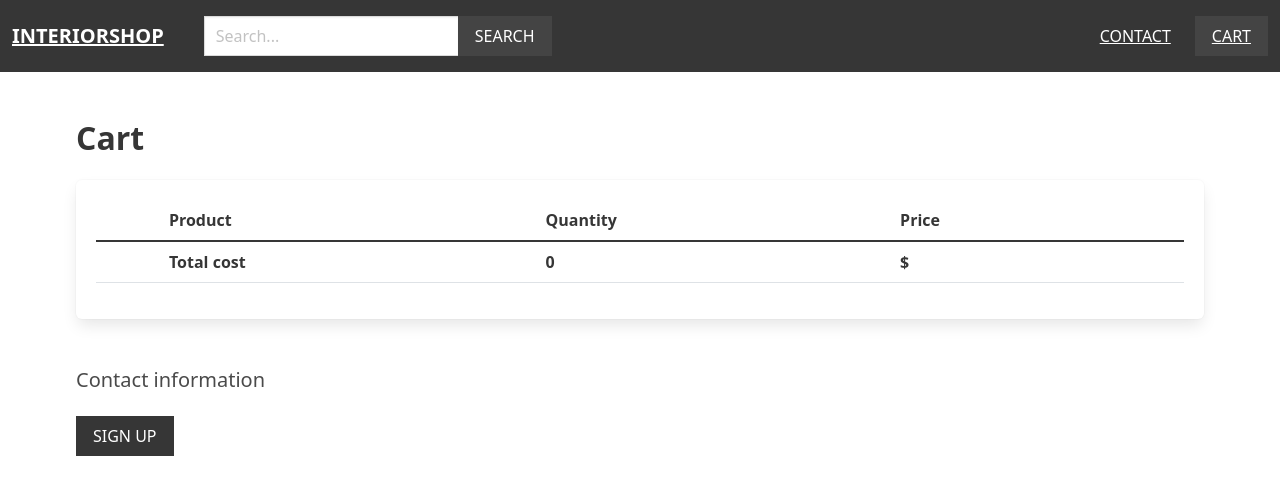
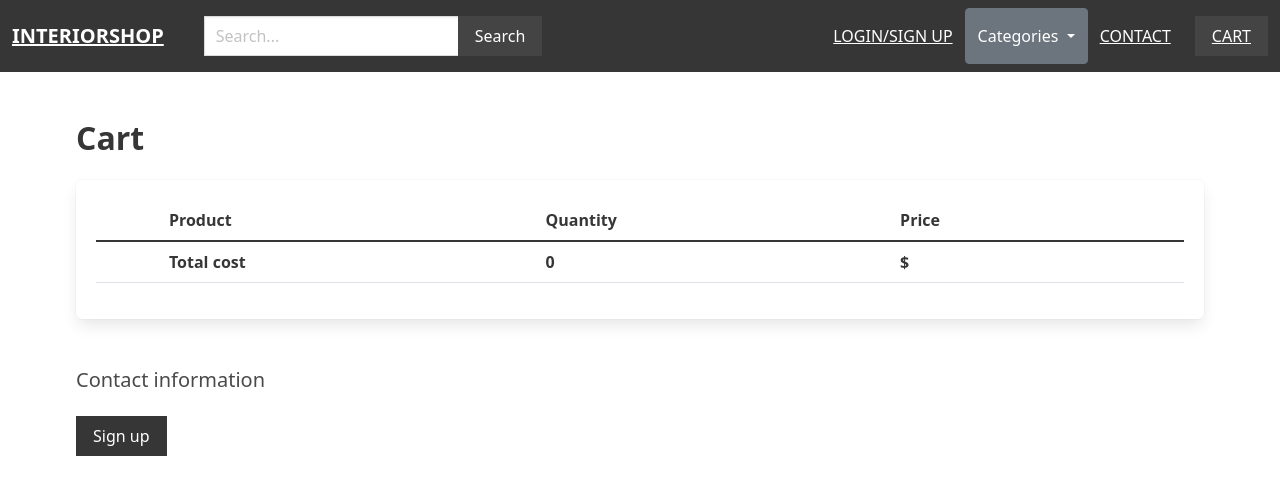
Before and after one commit to kkpandey0686/Ecommerce_Project_1, a Django app: template apps/cart/templates/cart/cart.html in a window 1280 px wide. Shown: the top 495 px of the page. Run offline with Django 3.2, Linux system fonts and the light colour scheme; the template is opened without the code that fills it, so the values that code supplies are empty.

Commit message:
Basic routing done

```diff
--- a/apps/cart/templates/cart/cart.html
+++ b/apps/cart/templates/cart/cart.html
@@ -144,7 +144,7 @@
 
                 <div class="field">
                     <div class="control">
-                        <button class="button is-dark is-uppercase">Sign up</button>
+                        <button class="button is-dark  ">Sign up</button>
                     </div>
                 </div>
 
@@ -165,7 +165,7 @@
 
             <div class="field">
                 <div class="control">
-                    <button class="button is-dark mt-4 is-uppercase">Checkout</button>
+                    <button class="button is-dark mt-4  ">Checkout</button>
                 </div>
             </div>
         </div>
--- a/apps/core/templates/core/base.html
+++ b/apps/core/templates/core/base.html
@@ -12,6 +12,8 @@
         <link rel="stylesheet" href="https://cdn.jsdelivr.net/npm/bulma@0.9.1/css/bulma.min.css">
         <!-- CSS only -->
         <link href="https://cdn.jsdelivr.net/npm/bootstrap@5.0.0-beta3/dist/css/bootstrap.min.css" rel="stylesheet" integrity="sha384-eOJMYsd53ii+scO/bJGFsiCZc+5NDVN2yr8+0RDqr0Ql0h+rP48ckxlpbzKgwra6" crossorigin="anonymous">
+        <!-- JavaScript Bundle with Popper -->
+        <script src="https://cdn.jsdelivr.net/npm/bootstrap@5.0.0-beta3/dist/js/bootstrap.bundle.min.js" integrity="sha384-JEW9xMcG8R+pH31jmWH6WWP0WintQrMb4s7ZOdauHnUtxwoG2vI5DkLtS3qm9Ekf" crossorigin="anonymous"></script>
         <link rel="stylesheet" href="{% static 'styles/main.css' %}">
 
         <script src="{% static 'scripts/main.js' %}"></script>
@@ -38,7 +40,7 @@
                                     <input type="text" class="input" placeholder="Search..." name="query">
                                 </div>
                                 <div class="control">
-                                    <button class="button is-dark is-uppercase">Search</button>
+                                    <button class="button is-dark  ">Search</button>
                                 </div>
                             </div>
                         </form>
@@ -47,13 +49,28 @@
 
                 <div class="navbar-end">
 
+                    {% if request.user.is_authenticated%}
+                        <a href="{% url 'logout' %}" class="navbar-item"> Logout </a>
+                    {% else %}
+                        <a href="{% url 'login' %}" class="navbar-item"> Login/Sign Up</a>
+                    {% endif%}
+
                     {% if request.user.customUser.role == "VEN" %}
                         <a href="{% url 'vendor_admin' %}" class="navbar-item">Vendor Panel</a>
                     {% endif %}
 
-                    {% for category in menu_categories %}
-                        <a href="{% url 'category' category.slug %}" class="navbar-item">{{ category.title }}</a>
-                    {% endfor %}
+
+                    <div class="dropdown">
+                        <button class="btn btn-secondary dropdown-toggle" type="button" id="dropdownMenuButton1" data-bs-toggle="dropdown" aria-expanded="false">
+                            Categories
+                        </button>
+
+                        <ul class="dropdown-menu" aria-labelledby="dropdownMenuButton1">
+                            {% for category in menu_categories %}
+                                <li><a class="dropdown-item" href="{% url 'category' category.slug %}" >{{ category.title }}</a></li>
+                            {% endfor %}
+                        </ul>
+                    </div>
 
                     <a href="{% url 'contact' %}" class="navbar-item">Contact</a>
 
--- a/apps/product/admin.py
+++ b/apps/product/admin.py
@@ -1,6 +1,7 @@
 from django.contrib import admin
 
-from .models import Category, Product
+from .models import Category, Product, ProductReview
 
 admin.site.register(Category)
 admin.site.register(Product)
+admin.site.register(ProductReview)
--- a/apps/product/templates/product/parts/list_item.html
+++ b/apps/product/templates/product/parts/list_item.html
@@ -10,6 +10,6 @@
 
         <hr>
 
-        <a href="{% url 'product' product.category.slug product.slug %}" class="button is-dark is-uppercase">View</a>
+        <a href="{% url 'product' product.category.slug product.slug %}" class="button is-dark">View</a>
     </div>
 </div>
--- a/apps/product/templates/product/product.html
+++ b/apps/product/templates/product/product.html
@@ -32,7 +32,7 @@
             </div>
 
             <div class="control">
-                <button class="button is-dark is-uppercase">Add to cart</button>
+                <button class="button is-dark  ">Add to cart</button>
             </div>
         </div>
     </form>
--- a/codesnippets/part2.txt
+++ b/codesnippets/part2.txt
@@ -203,7 +203,7 @@ class Cart(object):
 
             <div class="field">
                 <div class="control">
-                    <button class="button is-dark mt-4 is-uppercase">Checkout</button>
+                    <button class="button is-dark mt-4  ">Checkout</button>
                 </div>
             </div>
         </div>
@@ -335,7 +335,7 @@ class Cart(object):
 
         <div class="field">
             <div class="control">
-                <button class="button is-dark is-uppercase">Save changes</button>
+                <button class="button is-dark  ">Save changes</button>
             </div>
         </div>
     </form>
```
Also changed, not shown: apps/product/models.py (+9 -0 lines), apps/userapp/forms.py (+5 -5 lines), apps/userapp/templates/userapp/signup.html (+4 -4 lines), apps/product/migrations/0002_productreview.py (added), apps/userapp/migrations/0003_alter_customuser_role.py (added), db.sqlite3, 7 other files.
